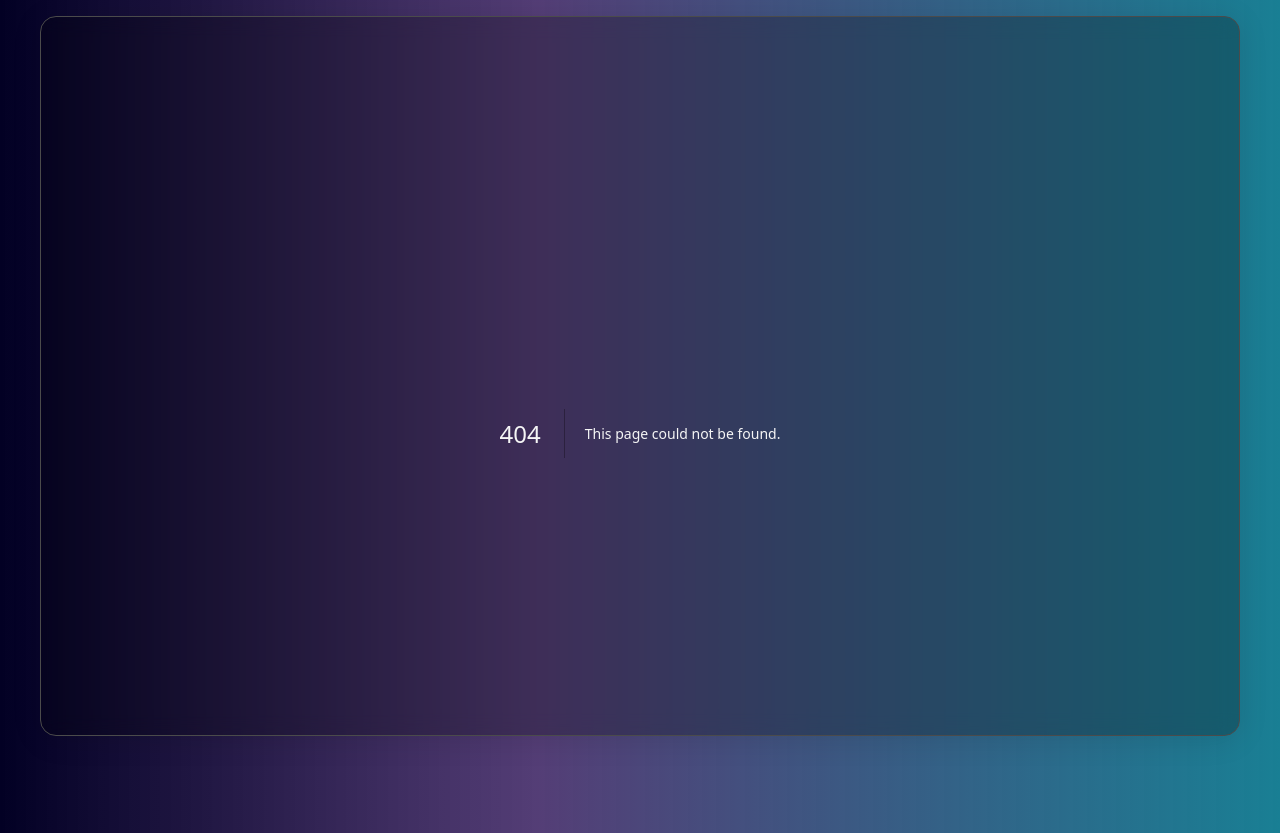
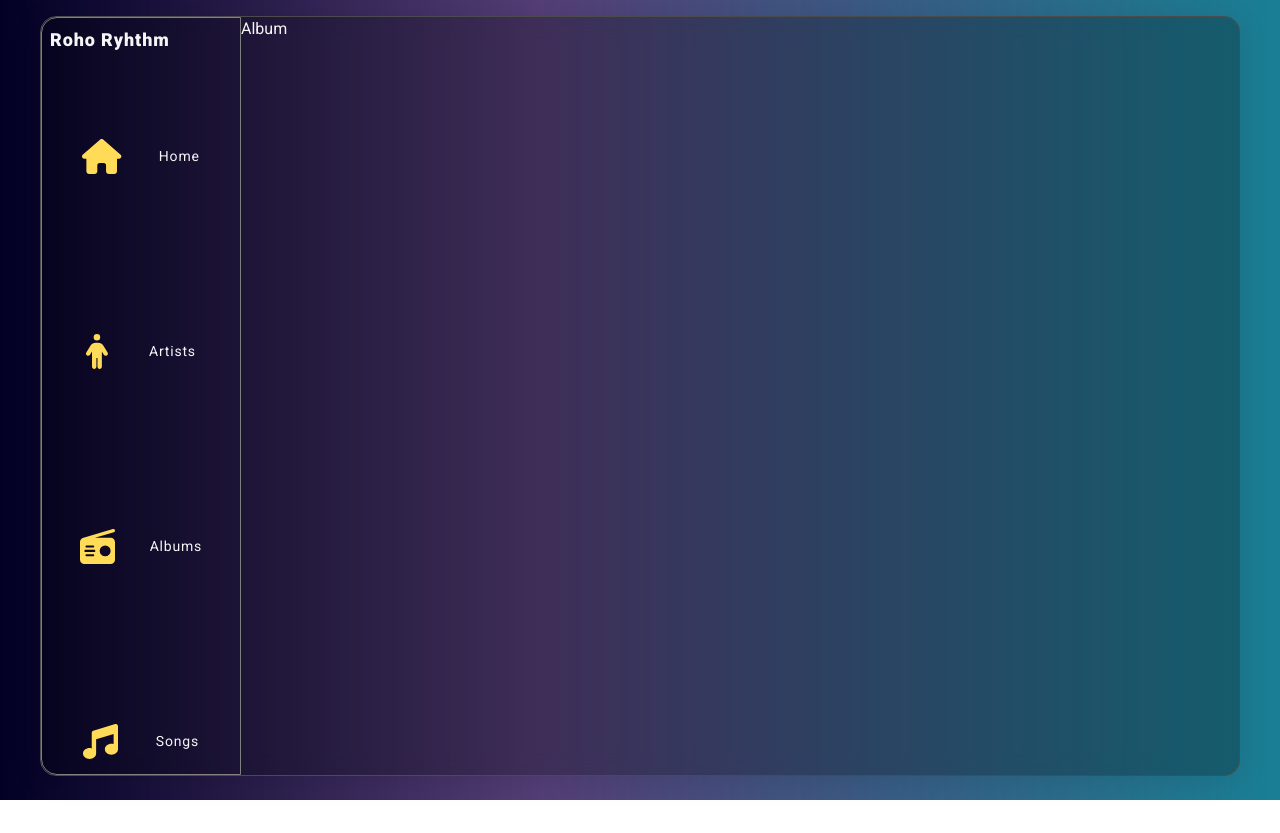
Before and after one commit to IvyMurage/roho-rhythm, a Next.js app: page /albums in a window 1280 px wide. Before the commit this address had no page. After the commit the page ends 800 px from the top, so only its background shows below. Built offline with nearby package versions, Linux system fonts and the light colour scheme.

Commit message:
Update package.json, package-lock.json, src/components/frame.tsx, src/styles/global.css, and tailwind.config.js.

```diff
--- a/package.json
+++ b/package.json
@@ -9,6 +9,11 @@
     "lint": "next lint"
   },
   "dependencies": {
+    "@fortawesome/fontawesome-svg-core": "^6.5.1",
+    "@fortawesome/free-brands-svg-icons": "^6.5.1",
+    "@fortawesome/free-regular-svg-icons": "^6.5.1",
+    "@fortawesome/free-solid-svg-icons": "^6.5.1",
+    "@fortawesome/react-fontawesome": "^0.2.0",
     "@types/node": "20.9.0",
     "@types/react": "18.2.37",
     "@types/react-dom": "18.2.15",
--- /dev/null
+++ b/src/app/albums/page.tsx
@@ -0,0 +1,9 @@
+import React from 'react'
+
+function Album() {
+  return (
+    <div>Album</div>
+  )
+}
+
+export default Album
--- /dev/null
+++ b/src/app/artists/page.tsx
@@ -0,0 +1,9 @@
+import React from 'react'
+
+function Artist() {
+  return (
+    <div>Artist</div>
+  )
+}
+
+export default Artist
--- /dev/null
+++ b/src/app/songs/page.tsx
@@ -0,0 +1,9 @@
+import React from 'react'
+
+function Song() {
+  return (
+    <div>Song</div>
+  )
+}
+
+export default Song
--- a/src/components/frame.tsx
+++ b/src/components/frame.tsx
@@ -1,4 +1,4 @@
-import React from 'react'
+import Sidebar from './sidebar'
 
 interface Props {
     children: React.ReactNode
@@ -6,8 +6,13 @@ interface Props {
 
 const Frame: React.FC<Props> = ({ children }): JSX.Element => {
     return (
-        <div className='container font-roboto w-[100%]  m-auto  h-[90vh] max-w-[1200px]'>
-            {children}
+        <div className='container w-[100%]  m-auto  h-[95vh] max-w-[1200px]  '>
+            <div className='scrollbar-hide sidebar'>
+                <Sidebar />
+            </div>
+            <div className='main'>
+                {children}
+            </div>
         </div>
     )
 }
--- /dev/null
+++ b/src/components/sidebar.tsx
@@ -0,0 +1,46 @@
+import { faHome, faMusic, faPerson, faRadio } from "@fortawesome/free-solid-svg-icons";
+import { FontAwesomeIcon } from "@fortawesome/react-fontawesome";
+import Link from "next/link";
+import React from "react";
+
+function Sidebar() {
+  return (
+    <div className=" grid  h-full">
+      <div className=" p-[0.5rem] text-lg font-extrabold tracking-wider" >
+        Roho Ryhthm
+      </div>
+
+      <div className=" row-span-6 ">
+        <ul className=" text-sm flex  h-full flex-col justify-between ">
+          <li>
+            <Link className="nav-link" href="/">
+              <FontAwesomeIcon icon={faHome} className="icon" />
+              Home
+            </Link>
+          </li>
+
+          <li >
+            <Link className="nav-link" href="/artists">
+              <FontAwesomeIcon icon={faPerson} className="icon" />
+              Artists
+            </Link>
+          </li>
+          <li>
+            <Link className="nav-link" href="/albums">
+              <FontAwesomeIcon icon={faRadio} className="icon" />
+              Albums
+            </Link>
+          </li>
+          <li>
+            <Link className="nav-link" href="/songs">
+              <FontAwesomeIcon icon={faMusic} className="icon" />
+              Songs
+            </Link>
+          </li>
+
+        </ul>
+      </div>
+    </div>);
+}
+
+export default Sidebar;
--- a/src/styles/global.css
+++ b/src/styles/global.css
@@ -1,8 +1,8 @@
+@import url('https://fonts.googleapis.com/css2?family=Roboto:wght@300;400;500;700;900&display=swap');
 @tailwind base;
 @tailwind components;
 @tailwind utilities;
 
-@import url('https://fonts.googleapis.com/css2?family=Roboto:wght@300;400;500;700;900&display=swap');
 
 :root {
     --lightWhite: #f5f5f5;
@@ -41,7 +41,6 @@
 
 @layer base {
     .body {
-        font-family: 'Roboto', sans-serif;
         background: rgb(2, 0, 36);
         background: -moz-linear-gradient(90deg, rgba(2, 0, 36, 1) 0%, rgba(40, 12, 83, 0.7959558823529411) 42%, rgba(25, 127, 148, 1) 100%);
         background: -webkit-linear-gradient(90deg, rgba(2, 0, 36, 1) 0%, rgba(40, 12, 83, 0.7959558823529411) 42%, rgba(25, 127, 148, 1) 100%);
@@ -49,10 +48,16 @@
         filter: progid:DXImageTransform.Microsoft.gradient(startColorstr="#020024", endColorstr="#197f94", GradientType=1);
         color: var(--lightWhite);
         padding: 1rem;
+
+    }
+
+    html {
+        @apply font-roboto
     }
 
     .container {
-        padding: 1rem 1rem;
+        display: grid;
+        grid-template-columns: 200px auto;
         background: rgba(0, 0, 0, 0.25);
         border-radius: 16px;
         box-shadow: 0 4px 30px rgba(0, 0, 0, 0.1);
@@ -61,4 +66,49 @@
         border: 1px solid var(--lightWarmGray);
     }
 
+    .main {
+        grid-column-start: 2;
+    }
+
+    .icon {
+        color: #ffdb58;
+        height: 35px;
+    }
+
+    .nav-link {
+        display: flex;
+        align-items: center;
+        padding: 0.5rem 0.2rem;
+        justify-content: space-evenly;
+        transition: all 0.5s ease-out;
+        margin-bottom: 0.5em;
+    }
+
+    .nav-link:hover {
+        background: #EDFFEC;
+        border-radius: 16px;
+        color: black;
+        margin: 0rem  0.2rem;
+    }
+
+    .sidebar {
+        border: 1px solid gray;
+        border-radius: 16px 0 0 16px;
+        letter-spacing: 0.05em;
+        overflow-y: scroll;
+
+    }
+
+    .scrollbar-hide::-webkit-scrollbar {
+        display: none;
+    }
+
+    .scrollbar-hide {
+        -ms-overflow-style: none;
+        /* IE and Edge */
+        scrollbar-width: none;
+        /* Firefox */
+    }
+
+
 }
--- a/tailwind.config.js
+++ b/tailwind.config.js
@@ -22,6 +22,7 @@ module.exports = {
         lightWhite: "#ddffd9",
       },
     },
+
   },
   plugins: [],
 };
```
Also changed, not shown: src/components/sidebar.ts (deleted), 1 other file (tests, documents, lock files or other folders).
